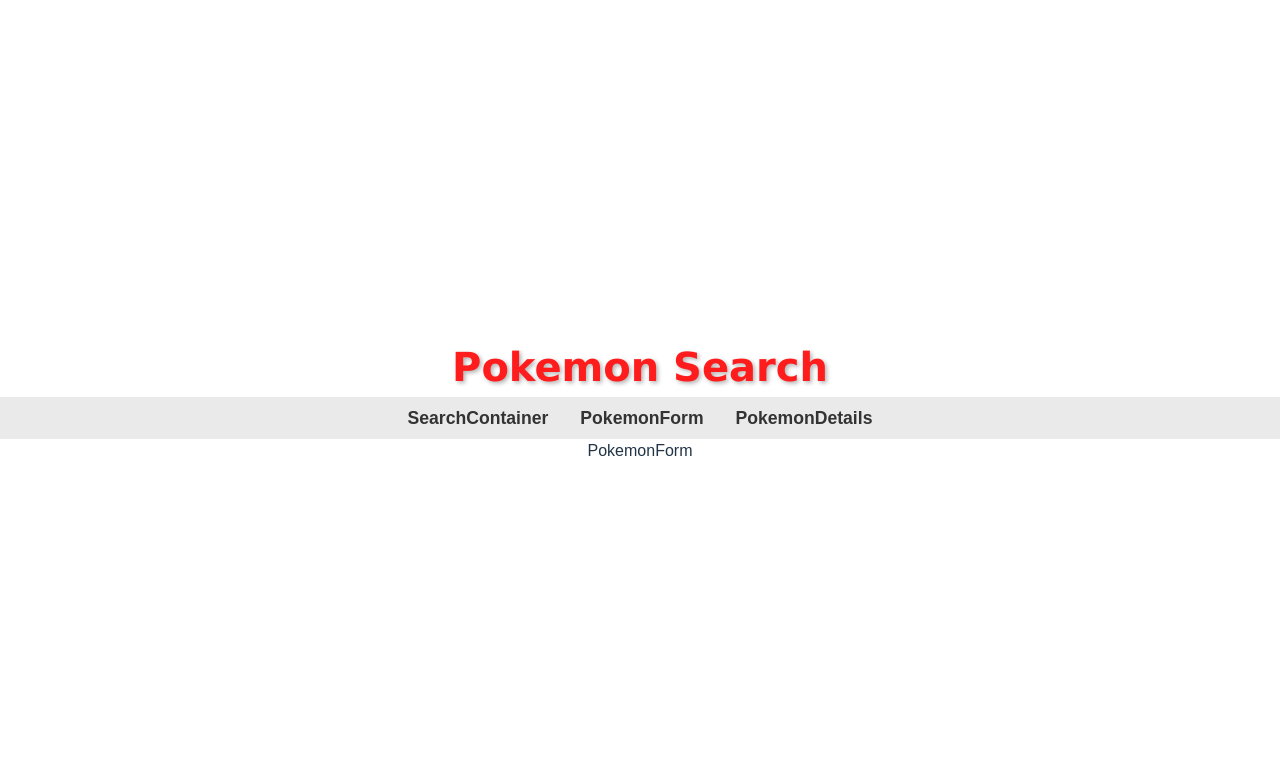
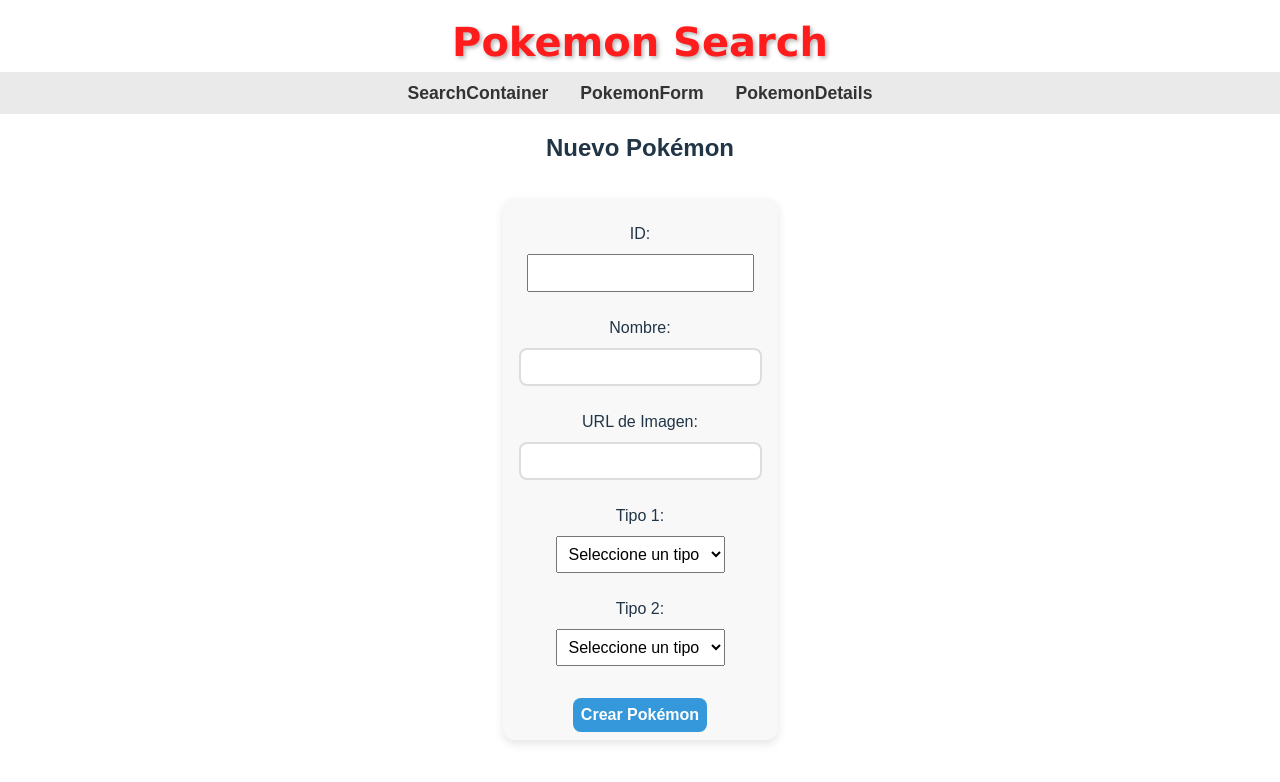
Before and after one commit to midifi26/pokeapp, a React (Vite) app: page /new in a window 1280 px wide. Shown: the top 782 px of the page. Built offline with nearby package versions, Linux system fonts and the light colour scheme.

Commit message:
Add PokemonForm

```diff
--- a/package.json
+++ b/package.json
@@ -13,6 +13,7 @@
     "create-react-component-folder": "^0.3.7",
     "react": "^19.1.0",
     "react-dom": "^19.1.0",
+    "react-hook-form": "^7.56.4",
     "react-router-dom": "^7.6.0",
     "spinners-react": "^1.0.11",
     "uuid": "^11.1.0"
--- a/src/App.jsx
+++ b/src/App.jsx
@@ -1,26 +1,24 @@
-import { useState } from 'react'
 import { Routes, Route } from "react-router-dom";
 import Header from './components/Header';
 import SearchContainer from './components/SearchContainer';
 import PokemonForm from './components/PokemonForm';
-import PoKemonDetails from './components/PoKemonDetails';
-
-//import { PokemonContext } from "./context/UserContext";
+import PokemonDetails from './components/PokemonDetails';
+import { PokemonProvider } from "./context/PokemonContext";
 
 function App() {
-
   return (
-    <>
-
-          <h1>Pokemon Search</h1>
-          <Header/>
-          <Routes>
-            <Route path="/" element={<SearchContainer/>} />
-            <Route path="/new" element={<PokemonForm/>} />
-            <Route path="/pokemon/:id" element={<PoKemonDetails/>} />
-          </Routes>
-
-    </>)
+    <PokemonProvider>
+      <div className="App">
+        <h1>Pokemon Search</h1>
+        <Header />
+        <Routes>
+          <Route path="/" element={<SearchContainer />} />
+          <Route path="/new" element={<PokemonForm />} />
+          <Route path="/pokemon/:id" element={<PokemonDetails />} />
+        </Routes>
+      </div>
+    </PokemonProvider>
+  );
 }
 
-export default App
+export default App;
--- a/src/components/PoKemonDetails/PoKemonDetails.css
+++ b/src/components/PoKemonDetails/PoKemonDetails.css
@@ -0,0 +1,4 @@
+.pokemon-details{
+    width: 200px;
+    width: auto;
+}
--- a/src/components/PoKemonDetails/PoKemonDetails.jsx
+++ b/src/components/PoKemonDetails/PoKemonDetails.jsx
@@ -27,8 +27,7 @@
       <img
         src={pokemon.sprites.other["official-artwork"].front_default}
         alt={pokemon.name}
-        style={{ width: "200px" }}
-      />
+        className="pokemon-details" />
       <p>Altura: {(pokemon.height * 10) / 100} m</p>
       <p>Peso: {(pokemon.weight / 10).toFixed(1)} kg</p>
       <p>Tipo: {pokemon.types.map((t) => t.type.name).join(", ")}</p>
--- a/src/components/PoKemonDetails/index.js
+++ b/src/components/PoKemonDetails/index.js
@@ -1 +1 @@
-export { default } from "./PoKemonDetails";
+export { default } from "./PokemonDetails";
--- a/src/components/PokemonForm/PokemonForm.css
+++ b/src/components/PokemonForm/PokemonForm.css
@@ -0,0 +1,37 @@
+.form-container {
+  max-width: 400px;
+  margin: 0 auto;
+  padding: 1rem;
+}
+
+form {
+  display: flex;
+  flex-direction: column;
+}
+
+label {
+  margin-top: 1rem;
+}
+
+input, select {
+  padding: 0.5rem;
+  font-size: 1rem;
+}
+
+button {
+  margin-top: 1.5rem;
+  padding: 0.5rem;
+  background-color: #3498db;
+  color: white;
+  border: none;
+  cursor: pointer;
+}
+
+button:hover {
+  background-color: #2980b9;
+}
+
+.error {
+  color: red;
+  font-size: 0.9rem;
+}
--- a/src/components/PokemonForm/PokemonForm.jsx
+++ b/src/components/PokemonForm/PokemonForm.jsx
@@ -1,7 +1,116 @@
-import React from "react";
+import React, {useEffect, useState}from "react";
+import { useNavigate } from "react-router-dom";
+import { useForm } from "react-hook-form";
+import { useContext } from "react";
+import { PokemonContext } from "../../context/PokemonContext";
+import "./PokemonForm.css";
+
+// const pokemonTypes = [
+//   "normal", "fire", "water", "electric", "grass", "ice", "fighting", "poison",
+//   "ground", "flying", "psychic", "bug", "rock", "ghost", "dragon", "dark",
+//   "steel", "fairy"
+// ];
+
 
 const PokemonForm = () => {
-  return <div>PokemonForm</div>;
+  const {addPokemon} = useContext(PokemonContext);
+  const navigate = useNavigate();
+
+  const {register, handleSubmit, formState: {errors}} = useForm();
+
+  const onSubmit = (data) => {
+    data.id= parseInt(data.id);
+    addPokemon(data);
+    navigate('/');
+  }
+
+    return (
+    <div className="form-container">
+      <h2>Nuevo Pokémon</h2>
+      <form onSubmit={handleSubmit(onSubmit)}>
+
+        {/* ID */}
+        <label>ID:</label>
+        <input
+          type="number"
+          {...register('id', { required: 'El ID es obligatorio' })}
+        />
+        {errors.id && <span className="error">{errors.id.message}</span>}
+
+        {/* Name */}
+        <label>Nombre:</label>
+        <input
+          type="text"
+          {...register('name', {
+            required: 'El nombre es obligatorio',
+            minLength: {
+              value: 3,
+              message: 'Debe tener al menos 3 caracteres'
+            }
+          })}
+        />
+        {errors.name && <span className="error">{errors.name.message}</span>}
+
+        {/* Imagen */}
+        <label>URL de Imagen:</label>
+        <input
+          type="text"
+          {...register('image', { required: 'La imagen es obligatoria' })}
+        />
+        {errors.image && <span className="error">{errors.image.message}</span>}
+
+        {/* Tipo 1 */}
+        <label>Tipo 1:</label>
+        <select {...register('typeOne', { required: 'El tipo es obligatorio' })}>
+          <option value="">Seleccione un tipo</option>
+          <option value="fire">Fire</option>
+          <option value="water">Water</option>
+          <option value="grass">Grass</option>
+          <option value="electric">Electric</option>
+          <option value="rock">Rock</option>
+          <option value="ghost">Ghost</option>
+          <option value="normal">Normal</option>
+          <option value="fighting">Fighting</option>
+          <option value="poison">Poison</option>
+          <option value="ground">Ground</option>
+          <option value="flying">Flying</option>
+          <option value="psychic">Psychic</option>
+          <option value="bug">Bug</option>
+          <option value="dark">Dark</option>
+          <option value="steel">Steel</option>
+          <option value="fairy">Fairy</option>
+          <option value="ice">Ice</option>
+        </select>
+        {errors.typeOne && <span className="error">{errors.typeOne.message}</span>}
+
+        {/* Tipo 2 */}
+        <label>Tipo 2:</label>
+        <select {...register('typeTwo')}>
+          <option value="">Seleccione un tipo</option>
+          <option value="fire">Fire</option>
+          <option value="water">Water</option>
+          <option value="grass">Grass</option>
+          <option value="electric">Electric</option>
+          <option value="rock">Rock</option>
+          <option value="ghost">Ghost</option>
+          <option value="normal">Normal</option>
+          <option value="fighting">Fighting</option>
+          <option value="poison">Poison</option>
+          <option value="ground">Ground</option>
+          <option value="flying">Flying</option>
+          <option value="psychic">Psychic</option>
+          <option value="bug">Bug</option>
+          <option value="dark">Dark</option>
+          <option value="steel">Steel</option>
+          <option value="fairy">Fairy</option>
+          <option value="ice">Ice</option>
+        </select>
+        {errors.typeTwo && <span className="error">{errors.typeTwo.message}</span>}
+
+        <button type="submit">Crear Pokémon</button>
+      </form>
+    </div>
+  );
 };
 
 export default PokemonForm;
--- a/src/components/SearchContainer/SearchContainer.css
+++ b/src/components/SearchContainer/SearchContainer.css
@@ -1,11 +1,10 @@
 /* Contenedor principal */
 div {
-  width: 100vw;
+  width: 100%;
   height: auto;
   margin: 0;
   padding: 0;
   box-sizing: border-box;
-
   display: flex;
   flex-direction: column;
   align-items: center;
@@ -26,8 +25,9 @@
 /* Imagen con id welcome-image */
 div img{
   width: 100%;
-  max-height: 100%; /* que no se pase del contenedor */
-  object-fit: contain; /* mantén proporción sin recortar */
+  max-height: 95%;
+  max-width: 1400px;
+  object-fit: contain;
   display: block;
   margin: 0;
   padding: 0;
--- a/src/components/SearchContainer/SearchContainer.jsx
+++ b/src/components/SearchContainer/SearchContainer.jsx
@@ -1,10 +1,66 @@
-import React, { useState } from "react";
+// import React, { useState } from "react";
+// import { useContext } from "react";
+// import { PokemonContext } from "../../context/PokemonContext";
+// import Search from "./Search";
+// import PokemonList from "./PokemonList";
+// import "./SearchContainer.css";
+
+// const SearchContainer = () => {
+
+//   const [pokemonList, setPokemonList] = useState([]);
+//   const { createdPokemon } = useContext(PokemonContext);
+
+//   const searchPokemon = async (pokemonName) => {
+//     const name = pokemonName.toLowerCase();
+
+//     try {
+//       const response = await fetch(`https://pokeapi.co/api/v2/pokemon/${name}`);
+//       if (!response.ok) {
+//         throw new Error("Pokémon no encontrado");
+//       }
+
+//       const data = await response.json();
+
+//       // Ahora comprobamos por ID, no por nombre de entrada
+//       const alreadyExists = pokemonList.some((p) => p.id === data.id);
+//       if (alreadyExists) return;
+
+//       setPokemonList((prevList) => [...prevList, data]);
+//     } catch (error) {
+//       console.error("Error al buscar el Pokémon:", error.message);
+//       alert("Pokémon no encontrado. Intenta con otro nombre o ID.");
+//     }
+//   };
+
+//   return (
+//     <div>
+//       <Search onSearch={searchPokemon} />
+//       {pokemonList.length === 0 ? (
+//         <img
+//           id="welcome-image"
+//           src="https://i.blogs.es/46c93b/pokemon/840_560.jpeg"
+//           alt="Bienvenido a la PokéApp"
+//         />
+//       ) : (
+//         <PokemonList pokemonList={pokemonList} />
+//       )}
+//     </div>
+//   );
+// };
+
+// export default SearchContainer;
+
+//`https://pokeapi.co/api/v2/pokemon/${name}`
+
+import React, { useState, useContext } from "react";
+import { PokemonContext } from "../../context/PokemonContext";
 import Search from "./Search";
 import PokemonList from "./PokemonList";
 import "./SearchContainer.css";
 
 const SearchContainer = () => {
   const [pokemonList, setPokemonList] = useState([]);
+  const { createdPokemon } = useContext(PokemonContext);
 
   const searchPokemon = async (pokemonName) => {
     const name = pokemonName.toLowerCase();
@@ -17,7 +73,7 @@
 
       const data = await response.json();
 
-      // Ahora comprobamos por ID, no por nombre de entrada
+      // Comprobar si el Pokémon ya está en la lista (por id)
       const alreadyExists = pokemonList.some((p) => p.id === data.id);
       if (alreadyExists) return;
 
@@ -28,17 +84,34 @@
     }
   };
 
+  // Combinar los pokémon buscados (pokemonList) con los creados (createdPokemon)
+  // Para que todos se muestren juntos
+  // Convertimos createdPokemon a la forma que espera PokemonList (igual estructura que api)
+  const combinedPokemonList = [
+    ...pokemonList,
+    ...createdPokemon.map(p => ({
+      id: p.id,
+      name: p.name,
+      sprites: { front_default: p.image }, // adaptar imagen para que muestre
+      types: [
+        { type: { name: p.typeOne } },
+        { type: { name: p.typeTwo } }
+      ]
+    }))
+  ];
+
   return (
     <div>
       <Search onSearch={searchPokemon} />
-      {pokemonList.length === 0 ? (
+      {combinedPokemonList.length === 0 ? (
         <img
           id="welcome-image"
           src="https://i.blogs.es/46c93b/pokemon/840_560.jpeg"
           alt="Bienvenido a la PokéApp"
         />
       ) : (
-        <PokemonList pokemonList={pokemonList} />
+        // Mostrar la lista combinada con Pokémon originales y creados
+        <PokemonList pokemonList={combinedPokemonList} />
       )}
     </div>
   );
--- a/src/context/PokemonContext.js
+++ /dev/null
@@ -1,4 +0,0 @@
-import {createContext} from 'react';
-
-// Crear el contexto
-export const PokemonContext = createContext();
--- /dev/null
+++ b/src/context/PokemonContext.jsx
@@ -0,0 +1,29 @@
+// import {createContext} from 'react';
+
+// // Crear el contexto
+// export const PokemonContext = createContext();
+
+import { createContext, useState } from "react";
+
+export const PokemonContext = createContext();
+
+export const PokemonProvider = ({ children }) => {
+  const [createdPokemon, setCreatedPokemon] = useState(() => {
+    const stored = localStorage.getItem('createdPokemon');
+    return stored ? JSON.parse(stored) : [];
+  });
+
+  const addPokemon = (newPokemon) => {
+    setCreatedPokemon((prev) => {
+      const updated = [...prev, newPokemon];
+      localStorage.setItem('createdPokemon', JSON.stringify(updated));
+      return updated;
+    });
+  };
+
+  return (
+    <PokemonContext.Provider value={{ createdPokemon, addPokemon }}>
+      {children}
+    </PokemonContext.Provider>
+  );
+};
```
Also changed, not shown: src/components/SearchContainer/Search/Search.jsx (+2 -7 lines), 1 other file (tests, documents, lock files or other folders).
